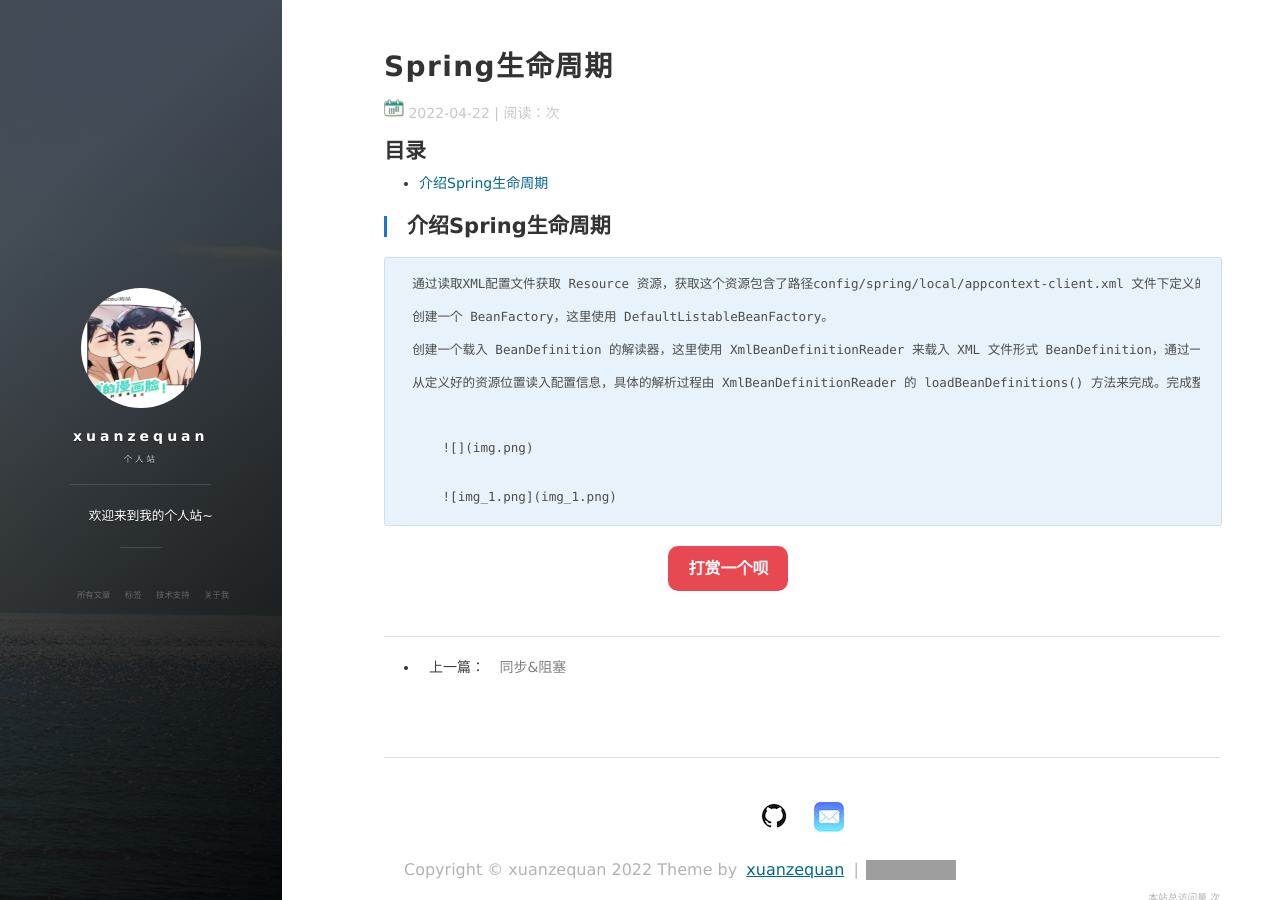
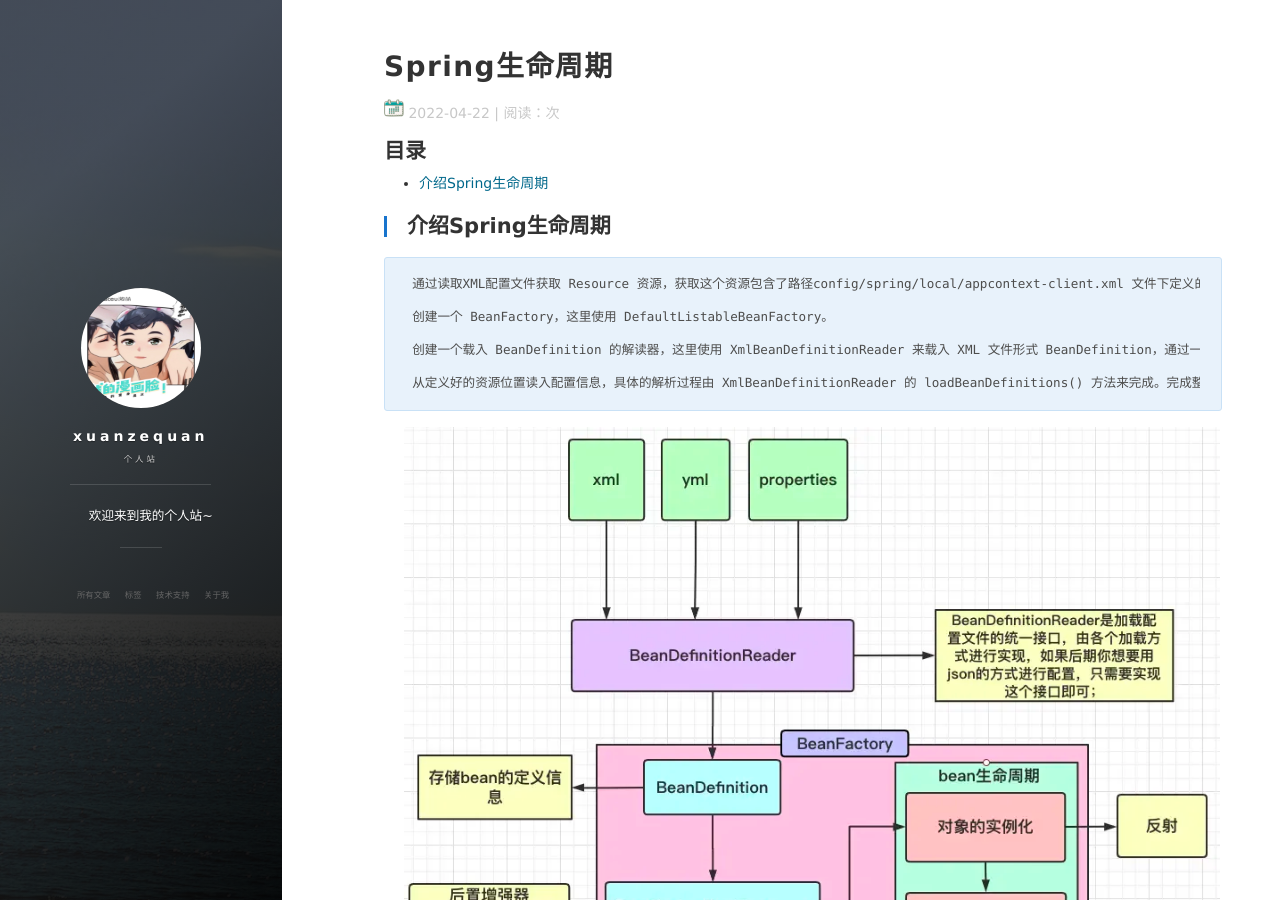
Before and after one commit to bestfutureforus/bestfutureforus.github.io, a Jekyll site: the page built from _posts/2022-04-22-SPRING.md, in a window 1280 px wide and 900 px high. Built offline with Jekyll 4.4.1, drawn with Linux system fonts in a browser that asks for light colours; nearby versions of some CDN libraries; comment, search, counter and statistics services are not loaded; grey boxes are pictures that could not be loaded.

Commit message:
fun(*): spring学习

```diff
--- a/_posts/2022-04-22-SPRING.md
+++ b/_posts/2022-04-22-SPRING.md
@@ -16,9 +16,8 @@ tag: hexo
 
     从定义好的资源位置读入配置信息，具体的解析过程由 XmlBeanDefinitionReader 的 loadBeanDefinitions() 方法来完成。完成整个载入和注册 Bean 定义之后，需要的 IoC 容器就建立起来可以直接使用了。
 
+![](/images/spring/img.png)
 
 
-        ![](img.png)
 
-
-        ![img_1.png](img_1.png)
+![](/images/spring/img_1.png)
```
Also changed, not shown: images/spring/img.png (renamed from _posts/img.png), images/spring/img_1.png (renamed from _posts/img_1.png).
